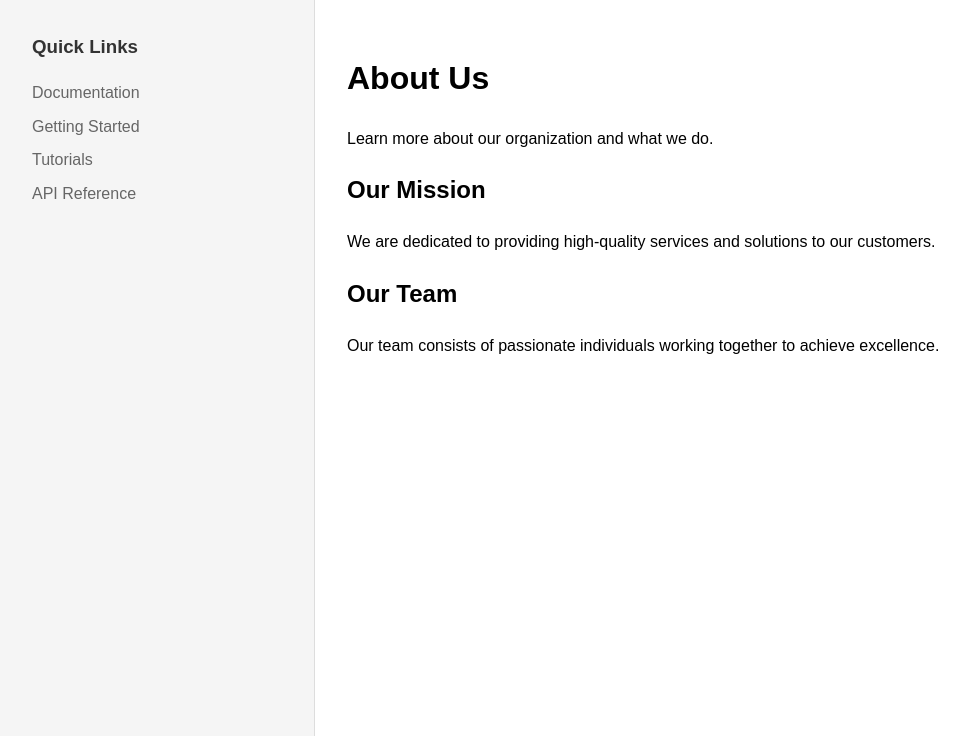
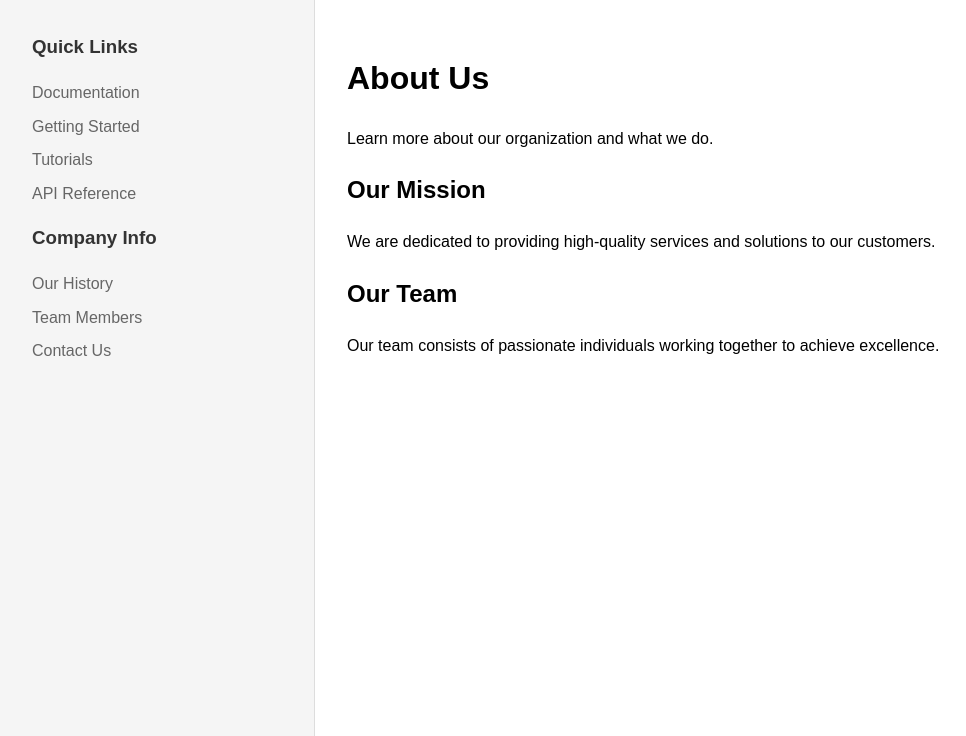
Before and after one commit to wanmnr/flask-voting, a Flask app: page /about in a window 1280 px wide. Shown: the part 74-810 px from the top of the page, without its empty margins (0-966 px from the left). Run offline with Flask 3, Linux system fonts and the light colour scheme.

Commit message:
style(about.html): Update about.html
Add sidebar

```diff
--- a/app/templates/about.html
+++ b/app/templates/about.html
@@ -1,6 +1,16 @@
+<!-- about.html -->
 {% extends "base.html" %}
 
 {% block title %}About{% endblock %}
+
+{% block sidebar %}
+<h3>Company Info</h3>
+<ul>
+    <li><a href="#">Our History</a></li>
+    <li><a href="#">Team Members</a></li>
+    <li><a href="#">Contact Us</a></li>
+</ul>
+{% endblock %}
 
 {% block content %}
 <h1>About Us</h1>
```
Lines whose indentation alone changed are shown as unchanged.
